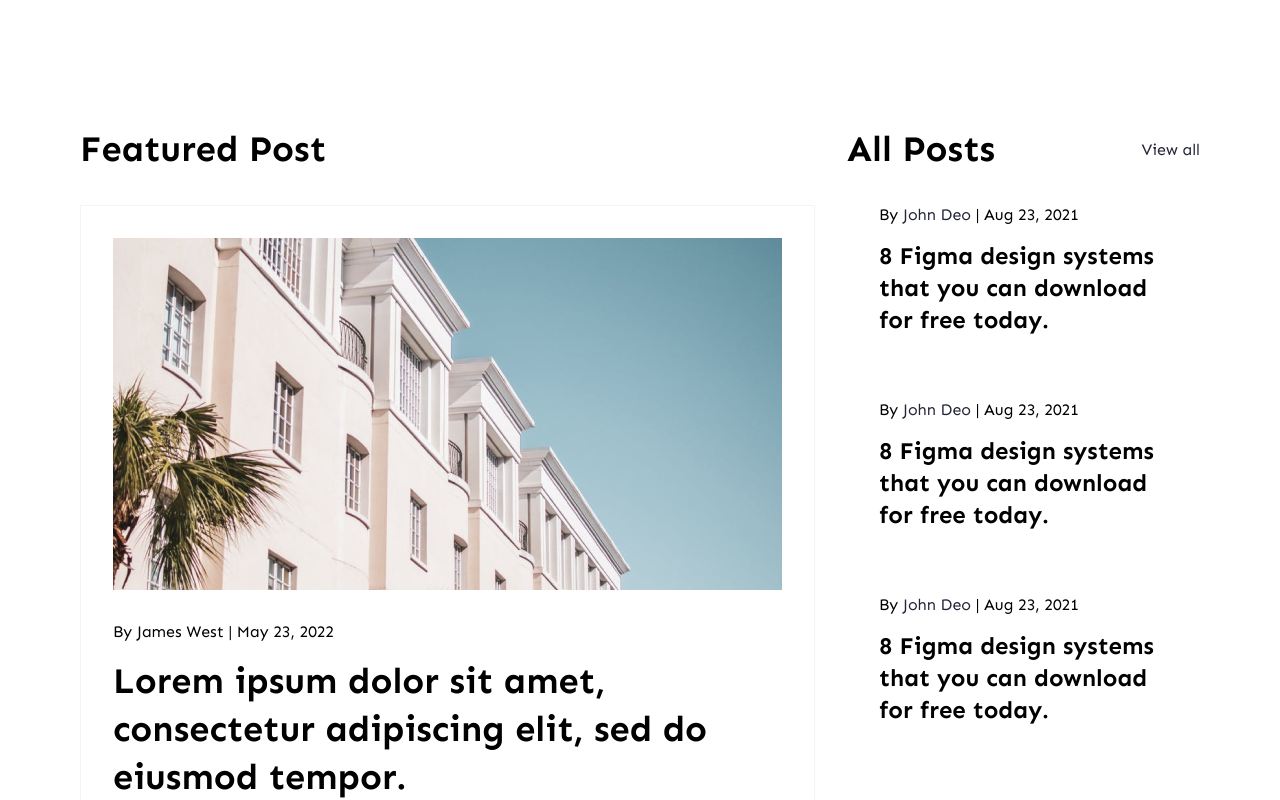
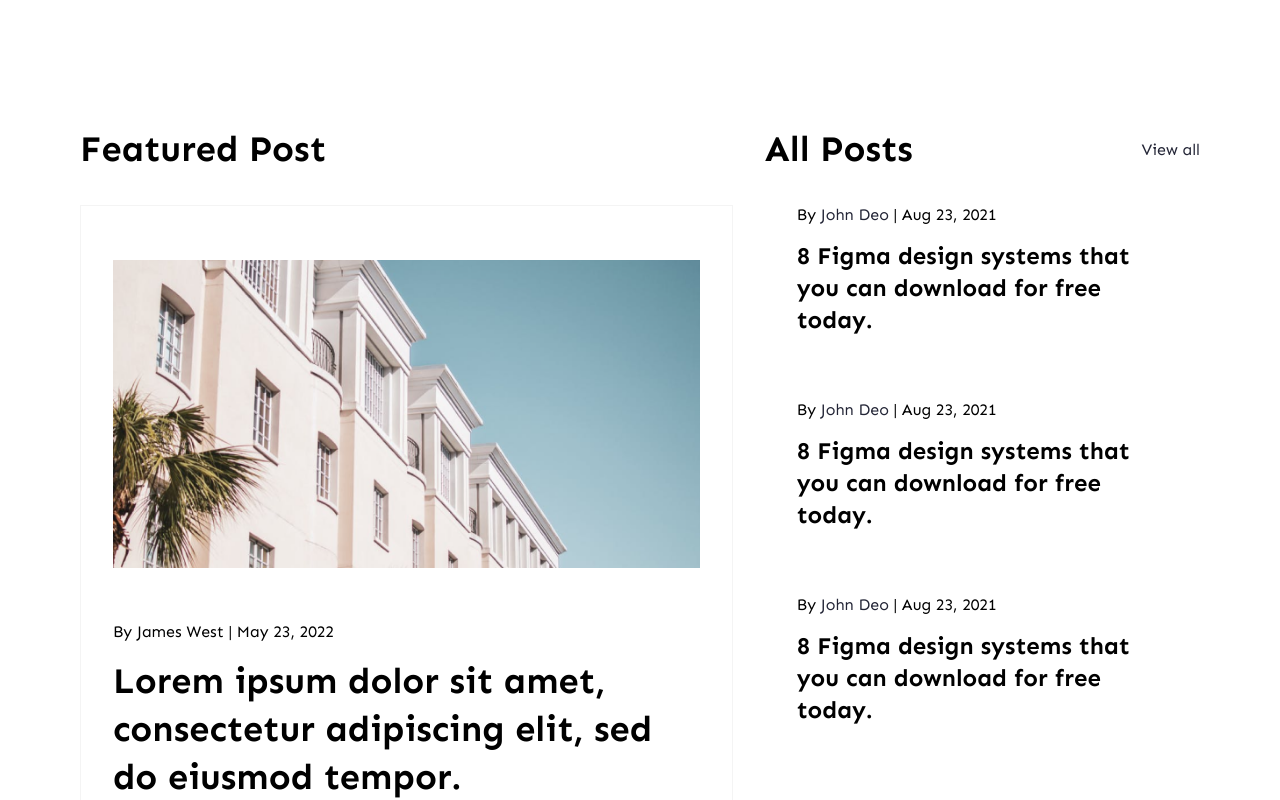
Before and after one commit to xYerMikx/client-blog, a Next.js app: page /en in a window 1280 px wide. Shown: the part 780-1580 px from the top of the page. Built offline with nearby package versions, Linux system fonts and the light colour scheme.

Commit message:
feat: add localization for posts

```diff
--- a/messages/en.json
+++ b/messages/en.json
@@ -7,6 +7,27 @@
       "by": "By",
       "text": "Duis aute irure dolor in reprehenderit in voluptate velit esse cillum dolore eu fugiat nulla pariatur. Excepteur sint occaecat cupidatat non proident.",
       "readMoreBtn": "Read More"
+    },
+    "posts": {
+      "featured": {
+        "title": "Featured Post",
+        "post": {
+          "by": "By",
+          "date": "May 23, 2022",
+          "title": "Lorem ipsum dolor sit amet, consectetur adipiscing elit, sed do eiusmod tempor.",
+          "text": "Duis aute irure dolor in reprehenderit in voluptate velit esse cillum dolore eu fugiat nulla pariatur. Excepteur sint occaecat cupidatat non proident.",
+          "readMoreBtn": "Read More"
+        }
+      },
+      "all": {
+        "title": "All Posts",
+        "link": "View all",
+        "post": {
+          "by": "By",
+          "date": "Aug 23, 2021",
+          "title": "8 Figma design systems that you can download for free today."
+        }
+      }
     }
   },
   "header": {
--- a/messages/ru.json
+++ b/messages/ru.json
@@ -5,8 +5,29 @@
       "title": "Пошаговое руководство по выбору подходящих пар шрифтов",
       "date": "23 Мая, 2022",
       "by": "От",
-      "text": "Я испытываю глубокую скорбь по поводу порицания, я испытываю сладострастие, я чувствую смертельную скорбь, я убегаю от всего. За исключением случаев, когда купидон не происходит.",
+      "text": "Duis aute irure dolor in reprehenderit in voluptate velit esse cillum dolore eu fugiat nulla pariatur. Excepteur sint occaecat cupidatat non proident.",
       "readMoreBtn": "Подробнее"
+    },
+    "posts": {
+      "featured": {
+        "title": "Избранный пост",
+        "post": {
+          "by": "От",
+          "date": "23 Мая, 2022",
+          "title": "Lorem ipsum dolor sit amet, consectetur adipiscing elit, sed do eiusmod tempor.",
+          "text": "Duis aute irure dolor in reprehenderit in voluptate velit esse cillum dolore eu fugiat nulla pariatur. Excepteur sint occaecat cupidatat non proident.",
+          "readMoreBtn": "Подробнее"
+        }
+      },
+      "all": {
+        "title": "Все посты",
+        "link": "Посмотреть все",
+        "post": {
+          "by": "От",
+          "date": "23 Августа, 2021",
+          "title": "8 систем проектирования Figma, которые вы можете скачать бесплатно уже сегодня."
+        }
+      }
     }
   },
   "header": {
--- a/src/components/FeaturedPost/FeaturedPost.tsx
+++ b/src/components/FeaturedPost/FeaturedPost.tsx
@@ -1,4 +1,5 @@
 import Image from "next/image"
+import { useTranslations } from "next-intl"
 
 import { posts } from "@/constants/posts"
 import { Button } from "@/ui/Button/Button"
@@ -6,17 +7,23 @@ import { Button } from "@/ui/Button/Button"
 import styles from "./featuredPost.module.scss"
 
 export function FeaturedPost() {
-  const { createdAt, previewImage, text, title, author } = posts[0]
+  const t = useTranslations("home.posts.featured")
+  const { previewImage, author } = posts[0]
+
   return (
     <div className={styles.featured__post}>
-      <Image src={previewImage} alt="post-preview-image" />
+      <Image
+        className={styles.featured__image}
+        src={previewImage}
+        alt="post-preview-image"
+      />
       <p className={styles.featured__post_info}>
-        By <span>{author}</span> | {createdAt}
+        {t("post.by")} <span>{author}</span> | {t("post.date")}
       </p>
-      <h2 className={styles.featured__post_title}>{title}</h2>
-      <p className={styles.featured__post_text}>{text}</p>
+      <h2 className={styles.featured__post_title}>{t("post.title")}</h2>
+      <p className={styles.featured__post_text}>{t("post.text")}</p>
       <Button variant="primary">
-        Read More <span>{">"}</span>
+        {t("post.readMoreBtn")} <span>{">"}</span>
       </Button>
     </div>
   )
--- a/src/components/FeaturedPost/featuredPost.module.scss
+++ b/src/components/FeaturedPost/featuredPost.module.scss
@@ -14,3 +14,8 @@
     margin-bottom: $s32;
   }
 }
+
+.featured__image {
+  width: 100%;
+  object-fit: contain;
+}
--- a/src/components/PostCard/PostCard.tsx
+++ b/src/components/PostCard/PostCard.tsx
@@ -1,20 +1,21 @@
+import { useTranslations } from "next-intl"
+
 import styles from "./postCard.module.scss"
 
 interface IPostCard {
   post: {
     author: string
-    createdAt: string
-    title: string
   }
 }
 
-export function PostCard({ post: { author, createdAt, title } }: IPostCard) {
+export function PostCard({ post: { author } }: IPostCard) {
+  const t = useTranslations("home.posts.all.post")
   return (
     <div className={styles.post__card}>
       <p>
-        By <span className={styles.post__author}>{author}</span> | {createdAt}
+        {t("by")} <span className={styles.post__author}>{author}</span> | {t("date")}
       </p>
-      <h4>{title}</h4>
+      <h4>{t("title")}</h4>
     </div>
   )
 }
--- a/src/components/Posts/Posts.tsx
+++ b/src/components/Posts/Posts.tsx
@@ -1,3 +1,5 @@
+import { useTranslations } from "next-intl"
+
 import { Routes } from "@/constants/routes"
 
 import { AllPosts } from "../AllPosts/AllPosts"
@@ -6,17 +8,18 @@ import NavigationLink from "../NavigationLink/NavigationLink"
 import styles from "./posts.module.scss"
 
 export function Posts() {
+  const t = useTranslations("home.posts")
   return (
     <section className={styles.posts}>
       <div className={styles.posts__featured_post}>
-        <h2>Featured Post</h2>
+        <h2>{t("featured.title")}</h2>
         <FeaturedPost />
       </div>
       <div className={styles.posts__all_posts}>
         <div className={styles.row}>
-          <h2>All Posts</h2>
+          <h2>{t("all.title")}</h2>
           <NavigationLink className={styles.view_all} href={Routes.BLOG}>
-            View all
+            {t("all.link")}
           </NavigationLink>
         </div>
         <AllPosts />
--- a/src/components/Posts/posts.module.scss
+++ b/src/components/Posts/posts.module.scss
@@ -6,10 +6,15 @@
   width: 100%;
   &__featured_post,
   &__all_posts {
-    flex: 0 1 50%;
     & > h2 {
       margin-bottom: $s32;
     }
+  }
+  &__featured_post {
+    flex: 0 1 60%;
+  }
+  &__all_posts {
+    flex: 0 1 40%;
   }
 }
 .view_all {
```
